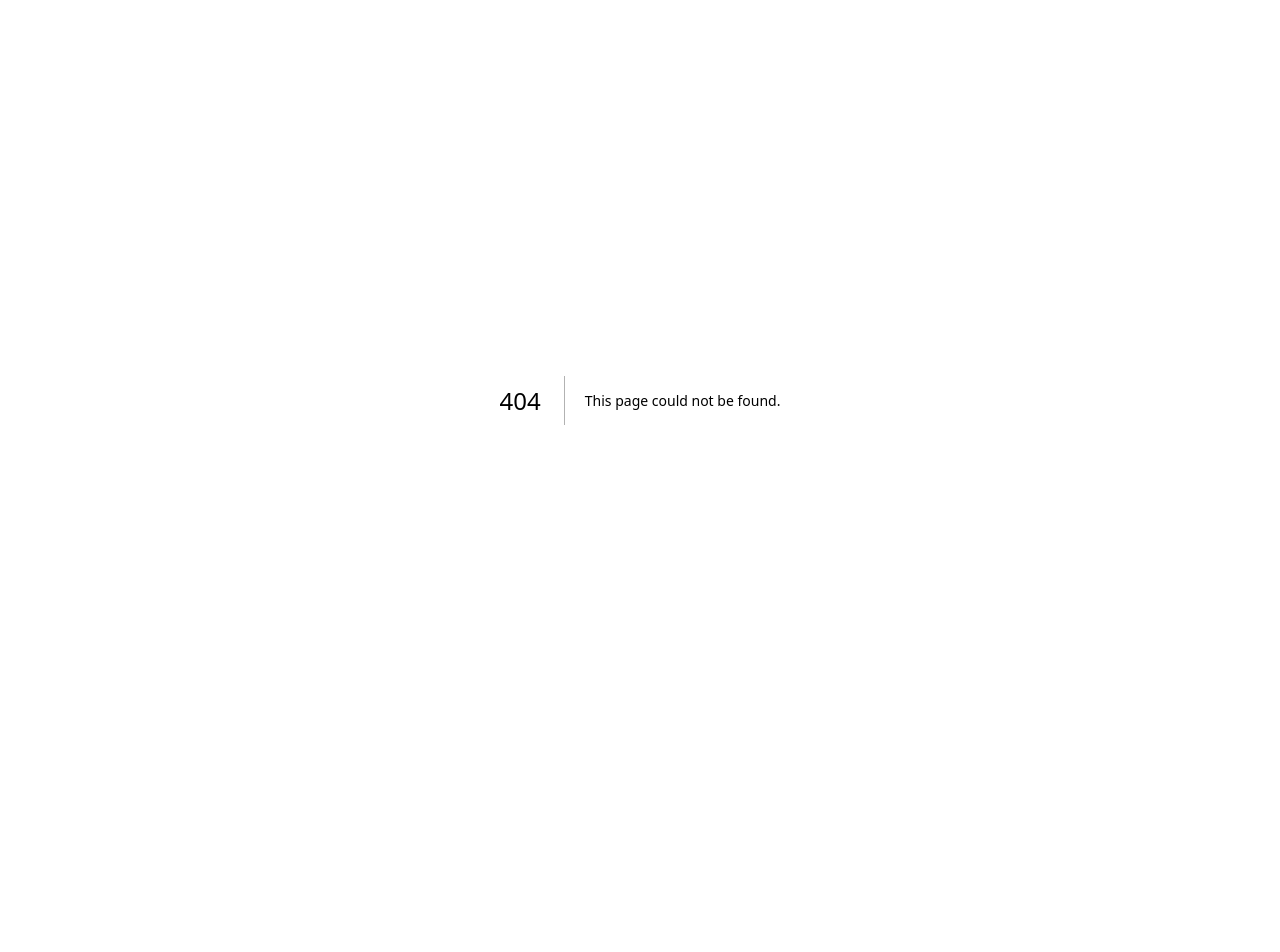
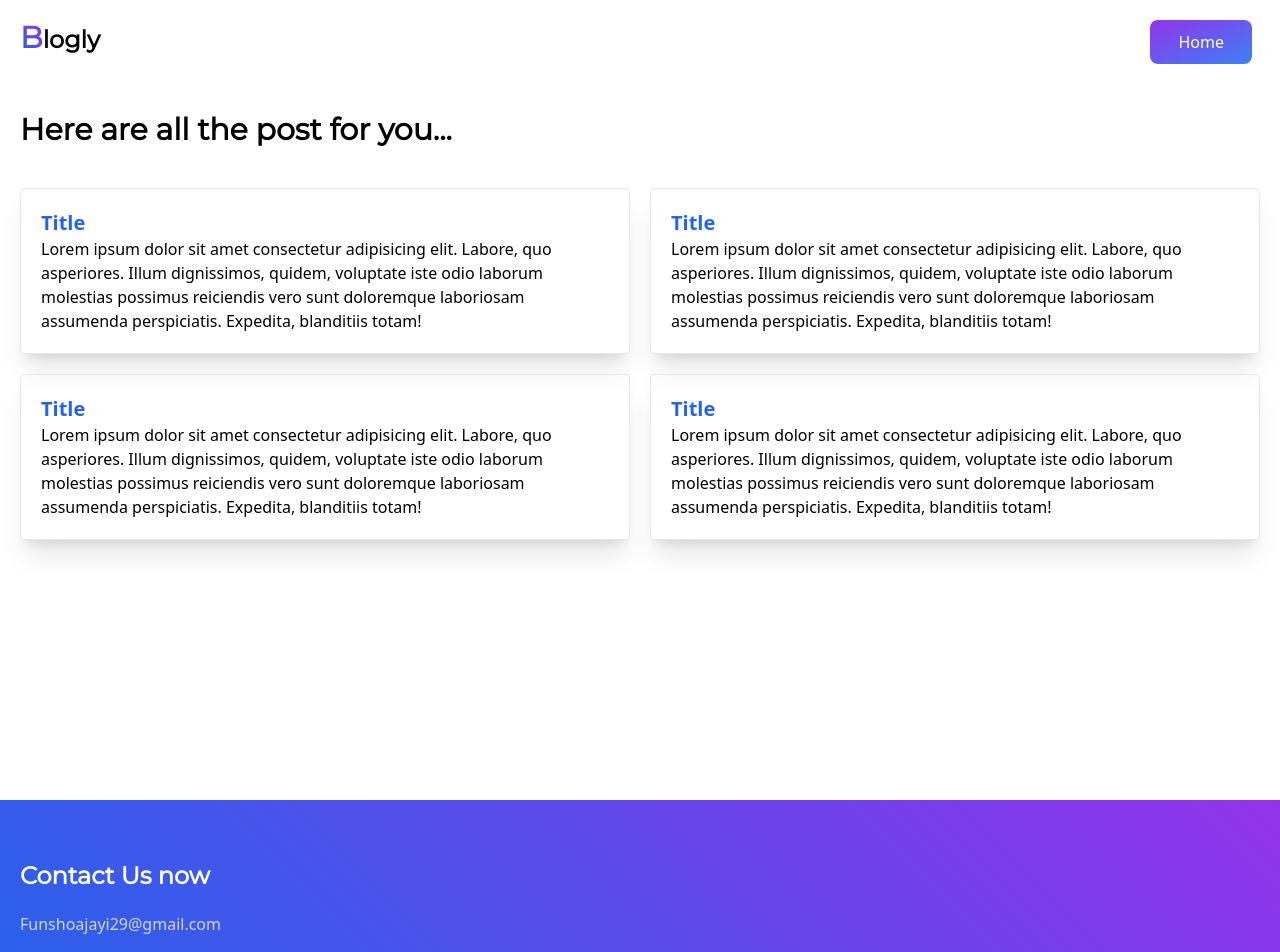
Before and after one commit to Funshyaj/blogly, a Next.js app: page /posts in a window 1280 px wide. Before the commit this address had no page. Shown: the top 952 px of the page. Before the commit the page ends 800 px from the top, so only its background shows below. Built offline with nearby package versions, Linux system fonts and the light colour scheme.

Commit message:
first commmit

```diff
--- /dev/null
+++ b/components/Footer.js
@@ -0,0 +1,26 @@
+import Link from "next/link";
+
+const Footer = () => {
+    return (
+        <footer className="flex h-[30vh] p-5 justify-between">
+<div className="flex flex-col gap-5 justify-center">
+    <h2 className="text-white font-bold text-2xl">Contact Us now</h2>
+    <a href="" className="text-gray-300">Funshoajayi29@gmail.com</a>
+    <a href="" className="text-gray-300">+2348078559693</a>
+</div>
+
+<div className="flex items-end">
+    <Link href='/'>
+<h4 className="font-bold text-2xl">
+            <p className="text-3xl text-white inline">B</p>
+            logly</h4>
+</Link>
+</div>
+
+
+
+        </footer>
+    );
+}
+
+export default Footer;
--- /dev/null
+++ b/components/Header.js
@@ -0,0 +1,15 @@
+import Link from "next/link";
+
+
+const Header = ({btnName, route}) => {
+    return ( <div>
+        <header className="flex justify-between p-5">
+            <h4 className="font-bold text-2xl">
+            <span className="text-3xl">B</span>
+            logly</h4>
+            <Link href={`/${route}`} className="btn">{btnName}</Link>
+        </header>
+    </div> );
+}
+
+export default Header;
--- /dev/null
+++ b/components/Layout.js
@@ -0,0 +1,12 @@
+import Footer from "./Footer";
+
+const Layout = ({children}) => {
+    return (
+        <div>
+            {children}
+            <Footer />
+        </div>
+     );
+}
+
+export default Layout;
--- /dev/null
+++ b/components/Post.js
@@ -0,0 +1,10 @@
+const Post = ({title, content}) => {
+    return (
+
+    <div className='shadow-xl min-h-[170px] md:min-h-[150px] rounded border hover:m-2 lg:hover:m-1 p-5 hover:shadow-none duration-300'>
+    <h3 className='text-xl text-myblue font-bold'>{title}</h3>
+    <p>{content}</p>
+    </div> );
+}
+
+export default Post;
--- a/pages/_app.js
+++ b/pages/_app.js
@@ -1,5 +1,11 @@
+import Layout from '@/components/Layout'
 import '@/styles/globals.css'
 
 export default function App({ Component, pageProps }) {
-  return <Component {...pageProps} />
+  return(
+  <Layout>
+ <Component {...pageProps} />
+  </Layout>
+  )
+
 }
--- a/pages/index.js
+++ b/pages/index.js
@@ -1,118 +1,66 @@
-import Image from 'next/image'
-import { Inter } from 'next/font/google'
-
-const inter = Inter({ subsets: ['latin'] })
+import Header from "@/components/Header"
+import Post from "@/components/Post"
+import { useEffect } from "react"
 
 export default function Home() {
-  return (
-    <main
-      className={`flex min-h-screen flex-col items-center justify-between p-24 ${inter.className}`}
-    >
-      <div className="z-10 w-full max-w-5xl items-center justify-between font-mono text-sm lg:flex">
-        <p className="fixed left-0 top-0 flex w-full justify-center border-b border-gray-300 bg-gradient-to-b from-zinc-200 pb-6 pt-8 backdrop-blur-2xl dark:border-neutral-800 dark:bg-zinc-800/30 dark:from-inherit lg:static lg:w-auto lg:rounded-xl lg:border lg:bg-gray-200 lg:p-4 lg:dark:bg-zinc-800/30">
-          Get started by editing&nbsp;
-          <code className="font-mono font-bold">pages/index.js</code>
-        </p>
-        <div className="fixed bottom-0 left-0 flex h-48 w-full items-end justify-center bg-gradient-to-t from-white via-white dark:from-black dark:via-black lg:static lg:h-auto lg:w-auto lg:bg-none">
-          <a
-            className="pointer-events-none flex place-items-center gap-2 p-8 lg:pointer-events-auto lg:p-0"
-            href="https://vercel.com?utm_source=create-next-app&utm_medium=default-template-tw&utm_campaign=create-next-app"
-            target="_blank"
-            rel="noopener noreferrer"
-          >
-            By{' '}
-            <Image
-              src="/vercel.svg"
-              alt="Vercel Logo"
-              className="dark:invert"
-              width={100}
-              height={24}
-              priority
-            />
-          </a>
-        </div>
-      </div>
 
-      <div className="relative flex place-items-center before:absolute before:h-[300px] before:w-[480px] before:-translate-x-1/2 before:rounded-full before:bg-gradient-radial before:from-white before:to-transparent before:blur-2xl before:content-[''] after:absolute after:-z-20 after:h-[180px] after:w-[240px] after:translate-x-1/3 after:bg-gradient-conic after:from-sky-200 after:via-blue-200 after:blur-2xl after:content-[''] before:dark:bg-gradient-to-br before:dark:from-transparent before:dark:to-blue-700/10 after:dark:from-sky-900 after:dark:via-[#0141ff]/40 before:lg:h-[360px]">
-        <Image
-          className="relative dark:drop-shadow-[0_0_0.3rem_#ffffff70] dark:invert"
-          src="/next.svg"
-          alt="Next.js Logo"
-          width={180}
-          height={37}
-          priority
-        />
-      </div>
+  // useEffect(){
 
-      <div className="mb-32 grid text-center lg:mb-0 lg:grid-cols-4 lg:text-left">
-        <a
-          href="https://nextjs.org/docs?utm_source=create-next-app&utm_medium=default-template-tw&utm_campaign=create-next-app"
-          className="group rounded-lg border border-transparent px-5 py-4 transition-colors hover:border-gray-300 hover:bg-gray-100 hover:dark:border-neutral-700 hover:dark:bg-neutral-800/30"
-          target="_blank"
-          rel="noopener noreferrer"
-        >
-          <h2 className={`mb-3 text-2xl font-semibold`}>
-            Docs{' '}
-            <span className="inline-block transition-transform group-hover:translate-x-1 motion-reduce:transform-none">
-              -&gt;
-            </span>
-          </h2>
-          <p className={`m-0 max-w-[30ch] text-sm opacity-50`}>
-            Find in-depth information about Next.js features and API.
-          </p>
-        </a>
+  // };
 
-        <a
-          href="https://nextjs.org/learn?utm_source=create-next-app&utm_medium=default-template-tw&utm_campaign=create-next-app"
-          className="group rounded-lg border border-transparent px-5 py-4 transition-colors hover:border-gray-300 hover:bg-gray-100 hover:dark:border-neutral-700 hover:dark:bg-neutral-800/30"
-          target="_blank"
-          rel="noopener noreferrer"
-        >
-          <h2 className={`mb-3 text-2xl font-semibold`}>
-            Learn{' '}
-            <span className="inline-block transition-transform group-hover:translate-x-1 motion-reduce:transform-none">
-              -&gt;
-            </span>
-          </h2>
-          <p className={`m-0 max-w-[30ch] text-sm opacity-50`}>
-            Learn about Next.js in an interactive course with&nbsp;quizzes!
-          </p>
-        </a>
 
-        <a
-          href="https://vercel.com/templates?framework=next.js&utm_source=create-next-app&utm_medium=default-template-tw&utm_campaign=create-next-app"
-          className="group rounded-lg border border-transparent px-5 py-4 transition-colors hover:border-gray-300 hover:bg-gray-100 hover:dark:border-neutral-700 hover:dark:bg-neutral-800/30"
-          target="_blank"
-          rel="noopener noreferrer"
-        >
-          <h2 className={`mb-3 text-2xl font-semibold`}>
-            Templates{' '}
-            <span className="inline-block transition-transform group-hover:translate-x-1 motion-reduce:transform-none">
-              -&gt;
-            </span>
-          </h2>
-          <p className={`m-0 max-w-[30ch] text-sm opacity-50`}>
-            Discover and deploy boilerplate example Next.js&nbsp;projects.
-          </p>
-        </a>
+  return(
+<>
+  <Header btnName={'All Posts'} route={'posts'}/>
+    <main>
+    {/* Hero section */}
+<section className='flex justify-around h-[90vh] flex-col items-center px-5 mt-5'>
+<div className='flex gap-10 flex-col'>
+  <h2 className='text-5xl md:text-6xl lg:text-8xl font-bold text-center break-words [word-spacing:10px]'>Get your daily dose of
+<br/>
+  <span>daily post</span>
+</h2>
+<p className='text-center text-base lg:px-44'>Lorem ipsum dolor sit amet consectetur adipisicing elit. Aliquid libero tenetur commodi voluptatem repudiandae dolorem voluptatum facilis quasi velit quaerat. Vitae aut ad debitis voluptatibus optio magnam eius? Sapiente, accusantium!</p>
 
-        <a
-          href="https://vercel.com/new?utm_source=create-next-app&utm_medium=default-template-tw&utm_campaign=create-next-app"
-          className="group rounded-lg border border-transparent px-5 py-4 transition-colors hover:border-gray-300 hover:bg-gray-100 hover:dark:border-neutral-700 hover:dark:bg-neutral-800/30"
-          target="_blank"
-          rel="noopener noreferrer"
-        >
-          <h2 className={`mb-3 text-2xl font-semibold`}>
-            Deploy{' '}
-            <span className="inline-block transition-transform group-hover:translate-x-1 motion-reduce:transform-none">
-              -&gt;
-            </span>
-          </h2>
-          <p className={`m-0 max-w-[30ch] text-sm opacity-50`}>
-            Instantly deploy your Next.js site to a shareable URL with Vercel.
-          </p>
-        </a>
-      </div>
-    </main>
+</div>
+
+<a href="#post" className='btn'>Get started</a>
+
+</section>
+{/* end of Hero section */}
+
+
+
+ {/* posts list section */}
+<section className='p-5' id='post'>
+  <h2 className='text-3xl font-bold mb-10'>Recommended posts for you</h2>
+
+<div className='flex flex-col gap-5 lg:grid lg:grid-cols-2 '>
+
+  {/* template for a single post */}
+  <Post
+title={'Title'}
+content={'Lorem ipsum dolor sit amet consectetur adipisicing elit. Labore, quo asperiores. Illum dignissimos, quidem, voluptate iste odio laborum molestias possimus reiciendis vero sunt doloremque laboriosam assumenda perspiciatis. Expedita, blanditiis totam!'}
+/>
+
+<Post
+title={'Title'}
+content={'Lorem ipsum dolor sit amet consectetur adipisicing elit. Labore, quo asperiores. Illum dignissimos, quidem, voluptate iste odio laborum molestias possimus reiciendis vero sunt doloremque laboriosam assumenda perspiciatis. Expedita, blanditiis totam!'}
+/>
+
+<Post
+title={'Title'}
+content={'Lorem ipsum dolor sit amet consectetur adipisicing elit. Labore, quo asperiores. Illum dignissimos, quidem, voluptate iste odio laborum molestias possimus reiciendis vero sunt doloremque laboriosam assumenda perspiciatis. Expedita, blanditiis totam!'}
+/>
+
+<Post
+title={'Title'}
+content={'Lorem ipsum dolor sit amet consectetur adipisicing elit. Labore, quo asperiores. Illum dignissimos, quidem, voluptate iste odio laborum molestias possimus reiciendis vero sunt doloremque laboriosam assumenda perspiciatis. Expedita, blanditiis totam!'}
+/>
+</div>
+</section>
+</main>
+</>
   )
+
 }
--- /dev/null
+++ b/pages/posts.js
@@ -0,0 +1,43 @@
+import Header from "@/components/Header";
+import Post from "@/components/Post";
+
+const Posts = () => {
+    return ( <div className="min-h-screen">
+{/* header */}
+  <Header btnName={'Home'} route={''}/>
+
+  {/* content */}
+  <main className="px-5 pt-5">
+    <h1 className='text-3xl font-bold mb-10'>Here are all the post for you...</h1>
+
+
+    <div className='flex flex-col gap-5 lg:grid lg:grid-cols-2 '>
+
+<Post
+title={'Title'}
+content={'Lorem ipsum dolor sit amet consectetur adipisicing elit. Labore, quo asperiores. Illum dignissimos, quidem, voluptate iste odio laborum molestias possimus reiciendis vero sunt doloremque laboriosam assumenda perspiciatis. Expedita, blanditiis totam!'}
+/>
+
+<Post
+title={'Title'}
+content={'Lorem ipsum dolor sit amet consectetur adipisicing elit. Labore, quo asperiores. Illum dignissimos, quidem, voluptate iste odio laborum molestias possimus reiciendis vero sunt doloremque laboriosam assumenda perspiciatis. Expedita, blanditiis totam!'}
+/>
+
+
+<Post
+title={'Title'}
+content={'Lorem ipsum dolor sit amet consectetur adipisicing elit. Labore, quo asperiores. Illum dignissimos, quidem, voluptate iste odio laborum molestias possimus reiciendis vero sunt doloremque laboriosam assumenda perspiciatis. Expedita, blanditiis totam!'}
+/>
+
+<Post
+title={'Title'}
+content={'Lorem ipsum dolor sit amet consectetur adipisicing elit. Labore, quo asperiores. Illum dignissimos, quidem, voluptate iste odio laborum molestias possimus reiciendis vero sunt doloremque laboriosam assumenda perspiciatis. Expedita, blanditiis totam!'}
+/>
+
+</div>
+  </main>
+
+    </div> );
+}
+
+export default Posts;
--- a/styles/globals.css
+++ b/styles/globals.css
@@ -15,13 +15,46 @@
     --background-end-rgb: 0, 0, 0;
   }
 }
+html{
+  scroll-behavior: smooth;
+}
+
+h1,h2,h4 {
+  font-family: 'Montserrat', sans-serif;
+  }
 
 body {
-  color: rgb(var(--foreground-rgb));
-  background: linear-gradient(
-      to bottom,
-      transparent,
-      rgb(var(--background-end-rgb))
-    )
-    rgb(var(--background-start-rgb));
+  background-color: white;
 }
+
+
+footer{
+  background-color: rgb(37 99 235);
+  background-image: linear-gradient(45deg, rgb(37 99 235),rgb(147 51 234));
+  background-size: 100%;
+  background-repeat: repeat;
+}
+span{
+    /* Fallback: Set a background color. */
+    background-color: rgb(37 99 235);
+    background-image: linear-gradient(45deg, rgb(37 99 235),rgb(147 51 234));
+    background-size: 100%;
+    background-repeat: repeat;
+
+    /* Use the text as a mask for the background. */
+    /* This will show the gradient as a text color rather than element bg. */
+    -webkit-background-clip: text;
+    -webkit-text-fill-color: transparent;
+    -moz-background-clip: text;
+    -moz-text-fill-color: transparent;
+}
+
+.btn {
+  @apply  duration-1000 text-white bg-gradient-to-br from-purple-600 to-blue-500 hover:bg-gradient-to-bl active:bg-gradient-to-bl active:ring-4 active:outline-none active:ring-blue-300  dark:active:ring-blue-800 font-medium rounded-lg text-base px-7 py-2.5 text-center mr-2 mb-2
+
+}
+
+.btn-outlined{
+  @apply text-white bg-gradient-to-br from-purple-600 to-blue-500 hover:bg-gradient-to-bl focus:ring-4 focus:outline-none focus:ring-blue-300 dark:focus:ring-blue-800 font-medium rounded-lg text-base px-7 py-2.5 text-center mr-2 mb-2 duration-300
+
+}
--- a/tailwind.config.js
+++ b/tailwind.config.js
@@ -12,6 +12,10 @@ module.exports = {
         'gradient-conic':
           'conic-gradient(from 180deg at 50% 50%, var(--tw-gradient-stops))',
       },
+      colors: {
+        'myblue': 'rgb(37 99 235)',
+      },
+      // ;
     },
   },
   plugins: [],
```
Also changed, not shown: pages/_document.js (+6 -1 lines), pages/Untitled-1.html (added).
